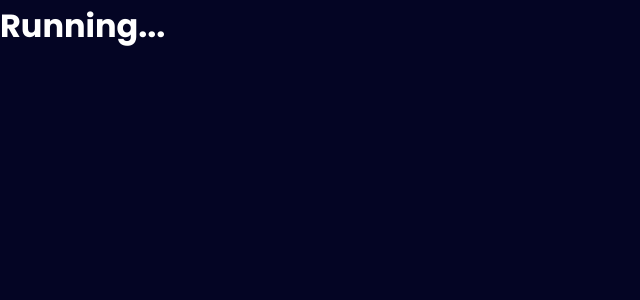
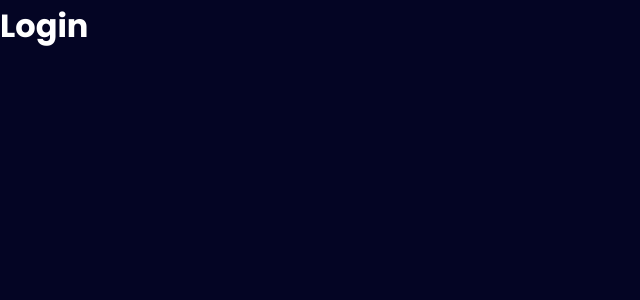
Before and after one commit to pedroluiznogueira/vehicle-catalog-react, a React (Create React App) app: page /login in a window 1280 px wide. Shown: the top 300 px of the page, without its empty margins (0-640 px from the left). Built offline with nearby package versions, Linux system fonts and the light colour scheme.

Commit message:
routes architecture

```diff
--- a/package.json
+++ b/package.json
@@ -8,6 +8,7 @@
     "@testing-library/user-event": "^13.5.0",
     "react": "^17.0.2",
     "react-dom": "^17.0.2",
+    "react-router-dom": "^6.2.1",
     "react-scripts": "5.0.0",
     "web-vitals": "^2.1.3"
   },
--- a/src/App.js
+++ b/src/App.js
@@ -1,8 +1,9 @@
 import './App.css';
+import Vehicle from './components/base/vehicle/Vehicle';
 
 function App() {
   return (
-    <h1>Running...</h1>
+    <Vehicle />
   );
 }
 
--- /dev/null
+++ b/src/components/auth/login/Login.jsx
@@ -0,0 +1,9 @@
+function Login() {
+    return (
+        <h1>
+            Login
+        </h1>
+    )
+}
+
+export default Login;
--- /dev/null
+++ b/src/components/auth/register/Register.jsx
@@ -0,0 +1,9 @@
+function Register() {
+    return (
+        <h1>
+            Register
+        </h1>
+    )
+}
+
+export default Register;
--- /dev/null
+++ b/src/components/base/vehicle/Vehicle.jsx
@@ -0,0 +1,9 @@
+function Vehicle() {
+    return (
+        <h1>
+            Vehicle
+        </h1>
+    )
+}
+
+export default Vehicle;
--- a/src/index.js
+++ b/src/index.js
@@ -2,10 +2,19 @@ import React from 'react';
 import ReactDOM from 'react-dom';
 import './index.css';
 import App from './App';
+import { BrowserRouter, Navigate, Outlet, Route, Routes } from 'react-router-dom';
+import Login from './components/auth/login/Login';
+import Register from './components/auth/register/Register';
 
 ReactDOM.render(
   <React.StrictMode>
-    <App />
+        <BrowserRouter>
+          <Routes>
+            <Route path="/" element={<App />} />
+            <Route path="/login" element={<Login />} />
+            <Route path="/register" element={<Register />} />
+          </Routes>
+        </BrowserRouter>
   </React.StrictMode>,
   document.getElementById('root')
 );
```
Also changed, not shown: 1 other file (tests, documents, lock files or other folders).
